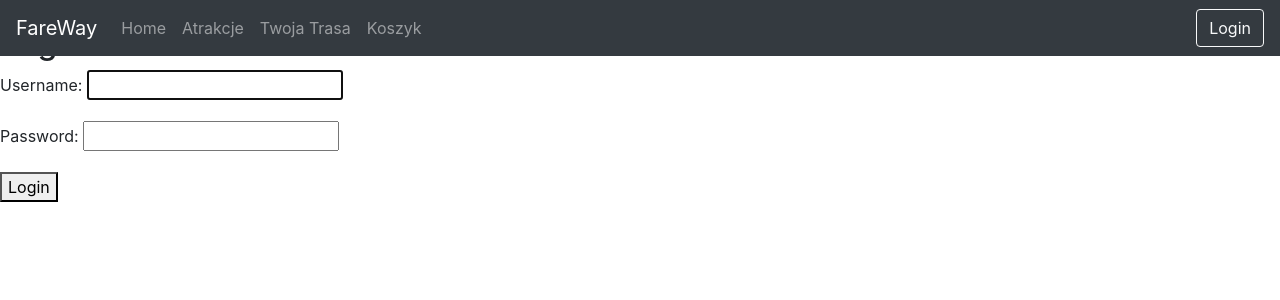
After one commit to Hamis132/FareWay, a Django app: page /registration/login in a window 1280 px wide. The commit adds this page. Shown: the top 300 px of the page. Run offline with Django 3.2, Linux system fonts and the light colour scheme; some libraries are stand-ins or nearby versions.

Commit message:
poczatek login

```diff
--- a/FareWay/Templates/base.html
+++ b/FareWay/Templates/base.html
@@ -35,7 +35,10 @@
     </li>
   </ul>
   <ul class="nav navbar-nav ml-auto">
-      <button type="button" class="btn btn-outline-light">Login</button>
+{#      <button type="button" class="btn btn-outline-light" >Login</button>#}
+      <p class="navbar-btn" style="margin-bottom: 0;">
+          <a href="registration/login.html" class="btn btn-outline-light">Login</a>
+      </p>
     </ul>
 </nav>
 <br>
--- /dev/null
+++ b/FareWay/Templates/registration/login.html
@@ -0,0 +1,12 @@
+{% extends 'base.html' %}
+
+{% block title %}Login{% endblock %}
+
+{% block content %}
+  <h2>Login</h2>
+  <form method="post">
+    {% csrf_token %}
+    {{ form.as_p }}
+    <button type="submit">Login</button>
+  </form>
+{% endblock %}
--- a/FareWay/views.py
+++ b/FareWay/views.py
@@ -2,6 +2,7 @@ from django.shortcuts import render
 from django.http import HttpResponse
 from .models import Attraction
 
+
 def home(request):
     attractions = Attraction.objects.get_queryset()
-    return render(request,'home.html', {'attractions':attractions})
+    return render(request, 'home.html', {'attractions': attractions})
--- a/FareWayProj/urls.py
+++ b/FareWayProj/urls.py
@@ -14,13 +14,14 @@ Including another URLconf
     2. Add a URL to urlpatterns:  path('blog/', include('blog.urls'))
 """
 from django.contrib import admin
-from django.urls import include
 from django.conf.urls import include, url
 from django.conf import settings
 from django.views.static import serve
+from django.contrib.auth import views
 
 urlpatterns = [
     url(r'^admin/', admin.site.urls),
+    url(r'^registration/login', views.login, {'template_name': 'registration/login.html'}, name='login'),
     url(r'', include('FareWay.urls')),
 
 ]
```
